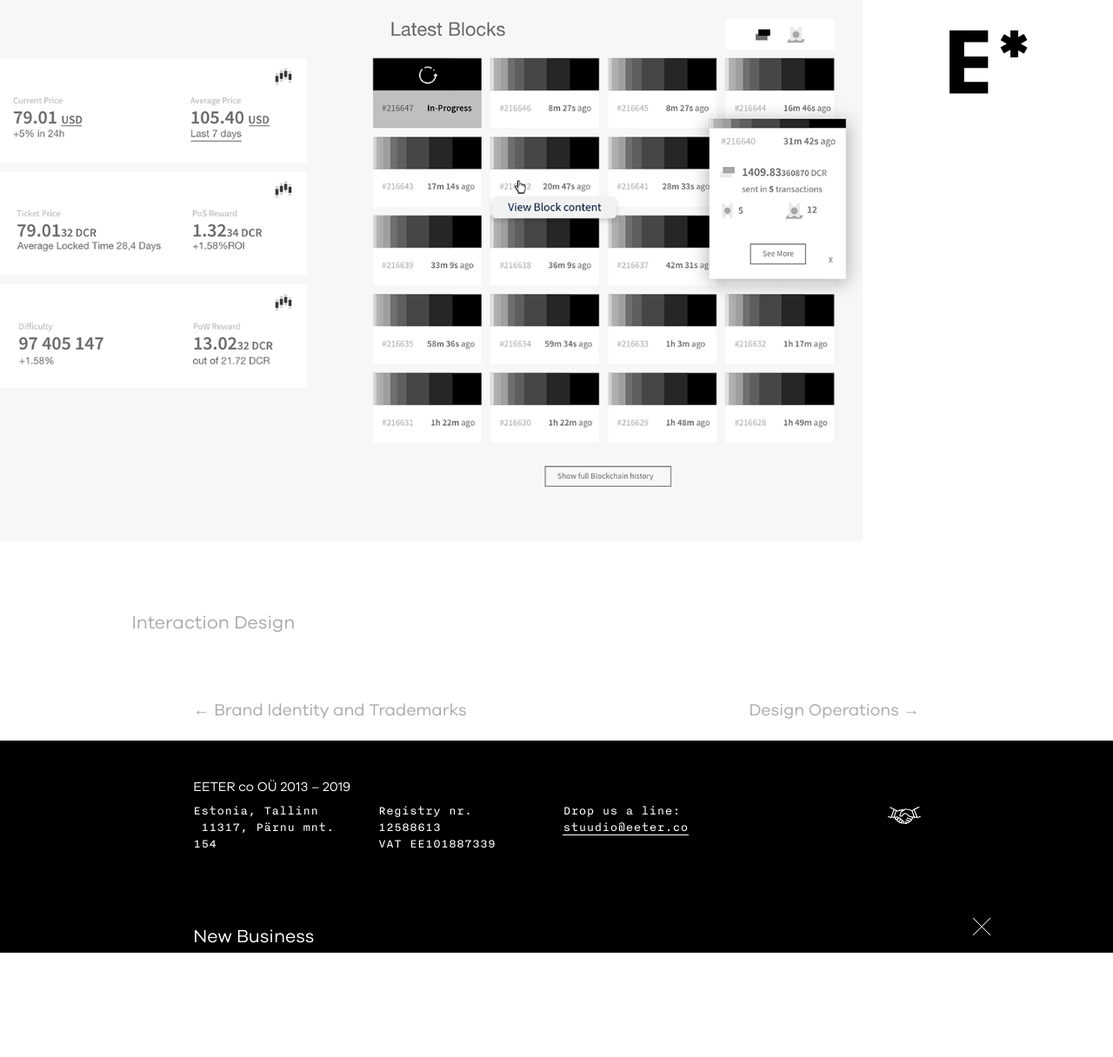
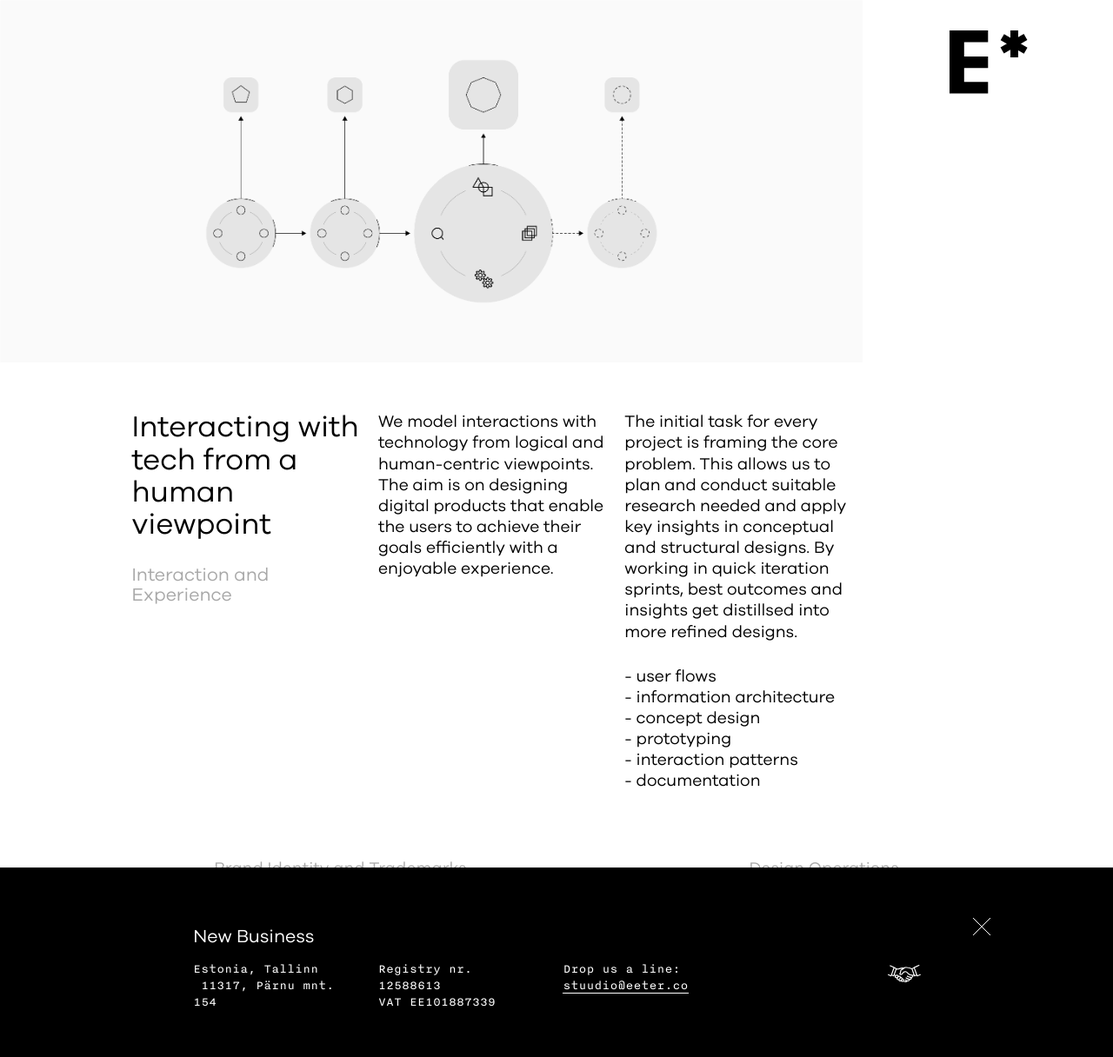
Before and after one commit to EETERCO/eeter-mainsite, a Jekyll site: the page built from _services/interaction-design.markdown, in a window 1280 px wide. Shown: the whole page at 87% size. Built offline with Jekyll 4.4.1, drawn with Linux system fonts in a browser that asks for light colours; nearby versions of some CDN libraries.

Commit message:
Updated Interaction Design

```diff
--- a/_services/interaction-design.markdown
+++ b/_services/interaction-design.markdown
@@ -1,12 +1,25 @@
 ---
-title: Interaction Design
+title: Interaction and Experience
 date: 2018-01-13 12:11:00 +02:00
 position: 5
-Subheading: Interacting with tech from a human viewpoint
-Projects:
-- Decrediton Wallet
--
-Image: "/uploads/ixdFeatures-9a38c3.png"
+Heading: Interacting with tech from a human viewpoint
+Subheading: We take on digital products from inception and concept to continuous adaption
+  and implementation as they evolve.
+Image: "/uploads/ixdService@2x.png"
+content1: "<p>We model interactions with technology from logical and human-centric
+  viewpoints. The aim is on designing digital products that enable the users to achieve
+  their goals efficiently with a enjoyable experience.</p>"
+content2: |-
+  <p>The initial task for every project is framing the core problem. This allows us to plan and conduct suitable research needed and apply key insights in conceptual and structural designs. By working in quick iteration sprints, best outcomes and insights get distillsed into more refined designs.</p>
+
+  <p>
+  - user flows<br>
+  - information architecture<br>
+  - concept design<br>
+  - prototyping<br>
+  - interaction patterns<br>
+  - documentation<br>
+  </p>
 ---
 
 We model interactions with technology from logical and human-centric viewpoints. The aim is on designing digital products that enable the users to achieve their goals efficiently with a enjoyable experience.
```
